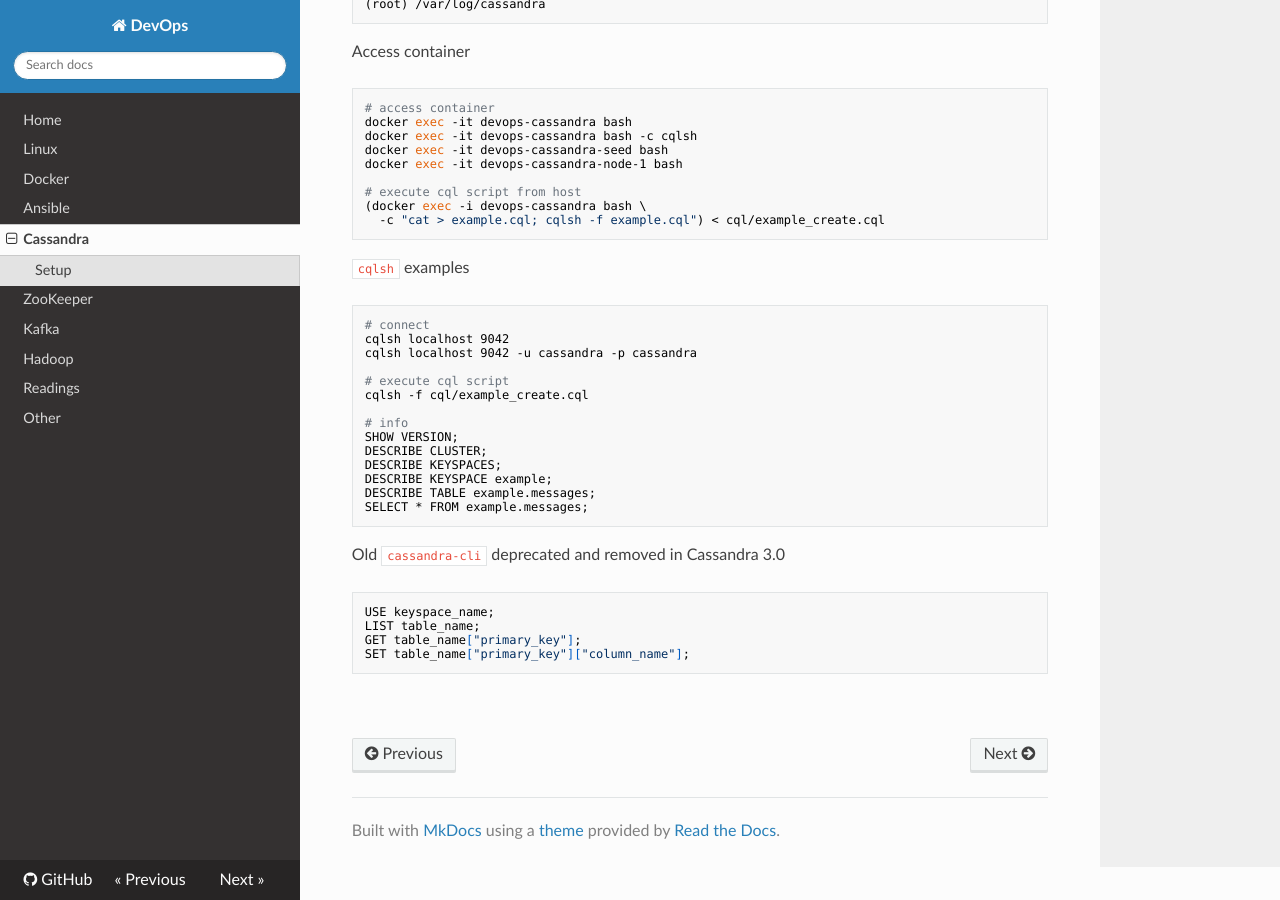
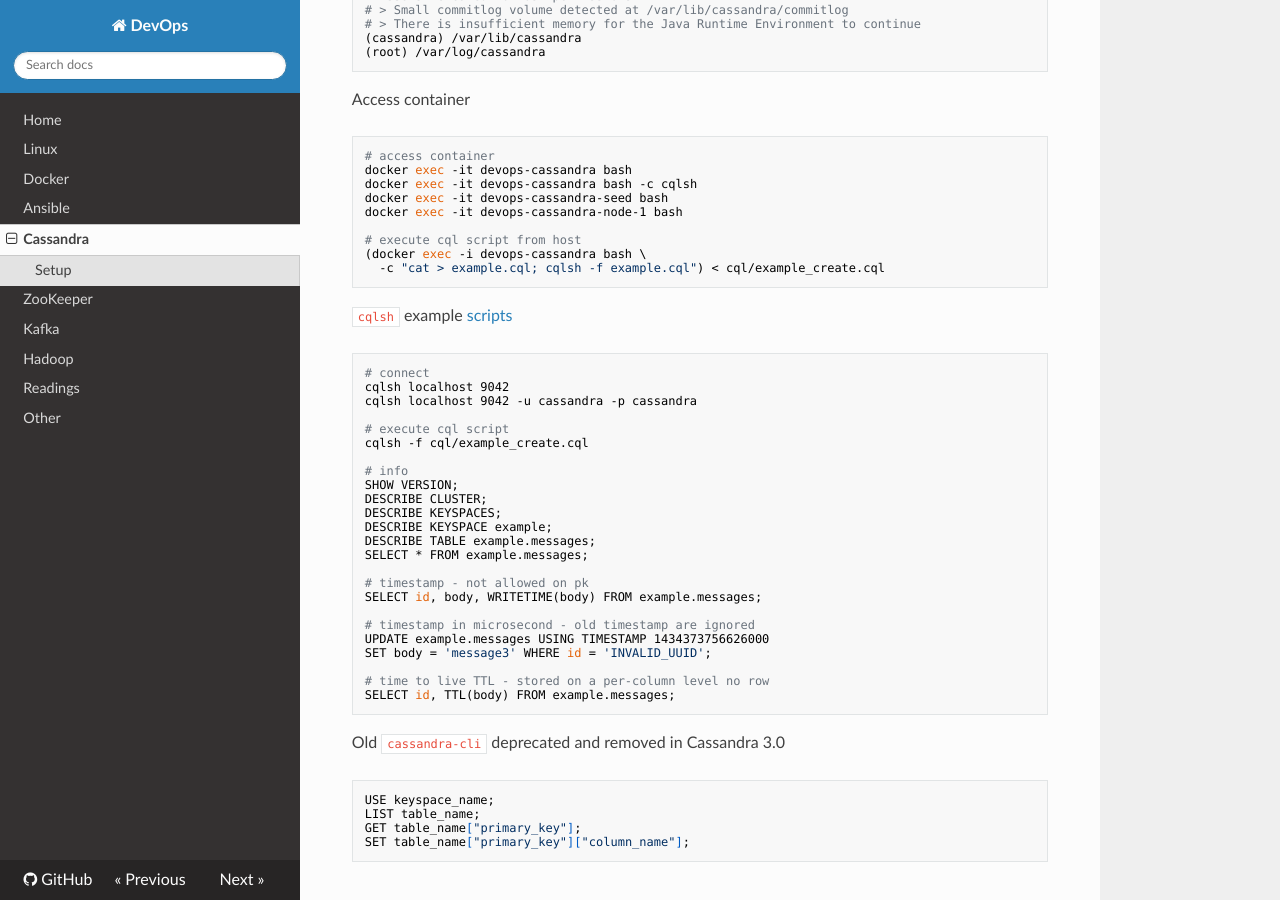
Before and after one commit to niqdev/devops, an MkDocs documentation site: the page built from docs/cassandra.md, in a window 1280 px wide and 900 px high, scrolled down 1102 px. Built offline with MkDocs 1.6.1, drawn with Linux system fonts in a browser that asks for light colours; nearby versions of some CDN libraries; old or Windows-style settings are respelled for this version of MkDocs; some of the changed text lies outside the part shown.

Commit message:
cassandra: add cql scripts

````diff
--- a/docs/cassandra.md
+++ b/docs/cassandra.md
@@ -68,7 +72,7 @@ docker exec -it devops-cassandra-node-1 bash
   -c "cat > example.cql; cqlsh -f example.cql") < cql/example_create.cql
 ```
 
-`cqlsh` examples
+`cqlsh` example [scripts](https://github.com/niqdev/devops/tree/master/cassandra/cql)
 
 ```bash
 # connect
@@ -85,6 +89,16 @@ DESCRIBE KEYSPACES;
 DESCRIBE KEYSPACE example;
 DESCRIBE TABLE example.messages;
 SELECT * FROM example.messages;
+
+# timestamp - not allowed on pk
+SELECT id, body, WRITETIME(body) FROM example.messages;
+
+# timestamp in microsecond - old timestamp are ignored
+UPDATE example.messages USING TIMESTAMP 1434373756626000
+SET body = 'message3' WHERE id = 'INVALID_UUID';
+
+# time to live TTL - stored on a per-column level no row
+SELECT id, TTL(body) FROM example.messages;
 ```
 
 Old `cassandra-cli` deprecated and removed in Cassandra 3.0
````
Also changed, not shown: other parts of docs/cassandra.md (+6 -2 lines), docs/linux.md (+2 -0 lines), 2 other files.
